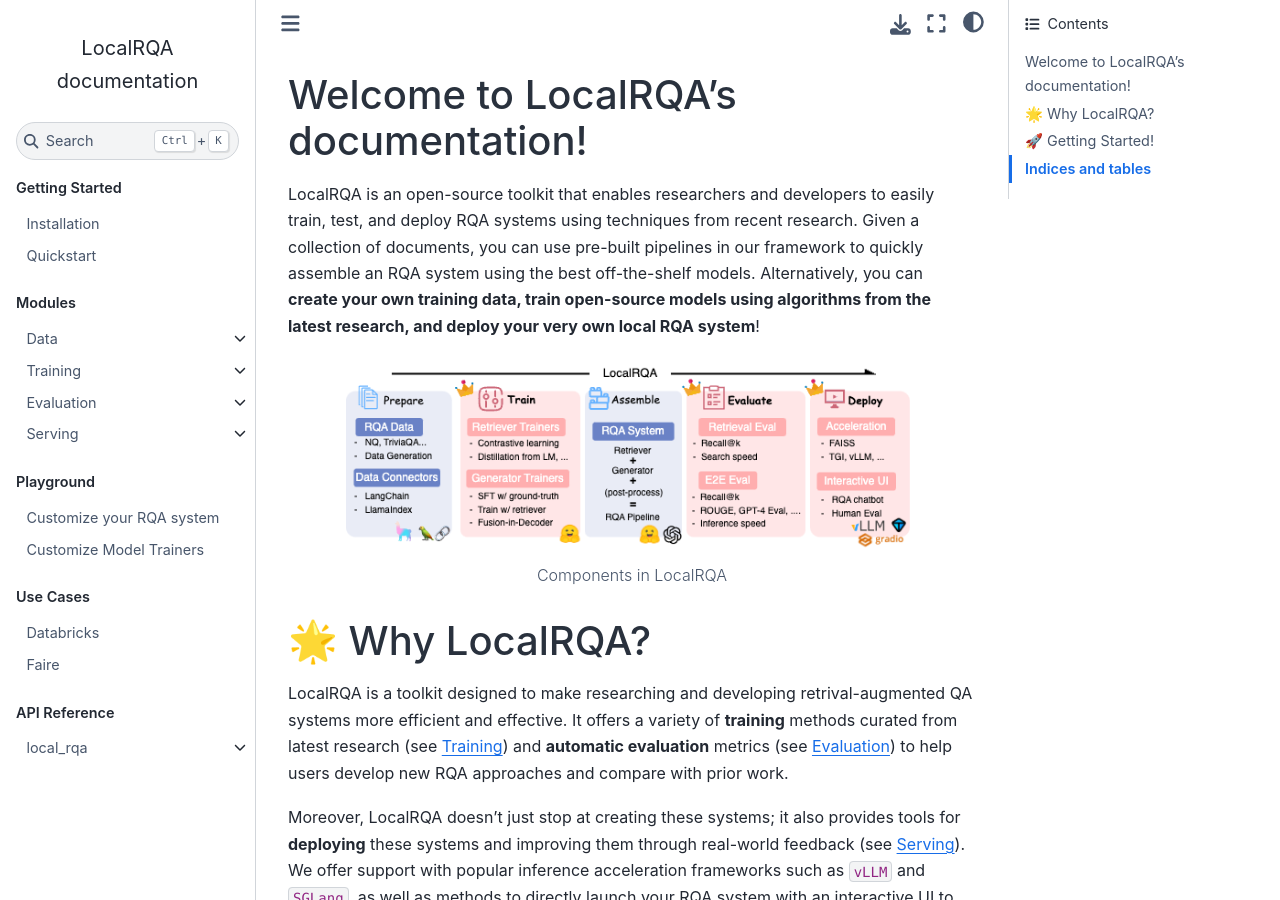
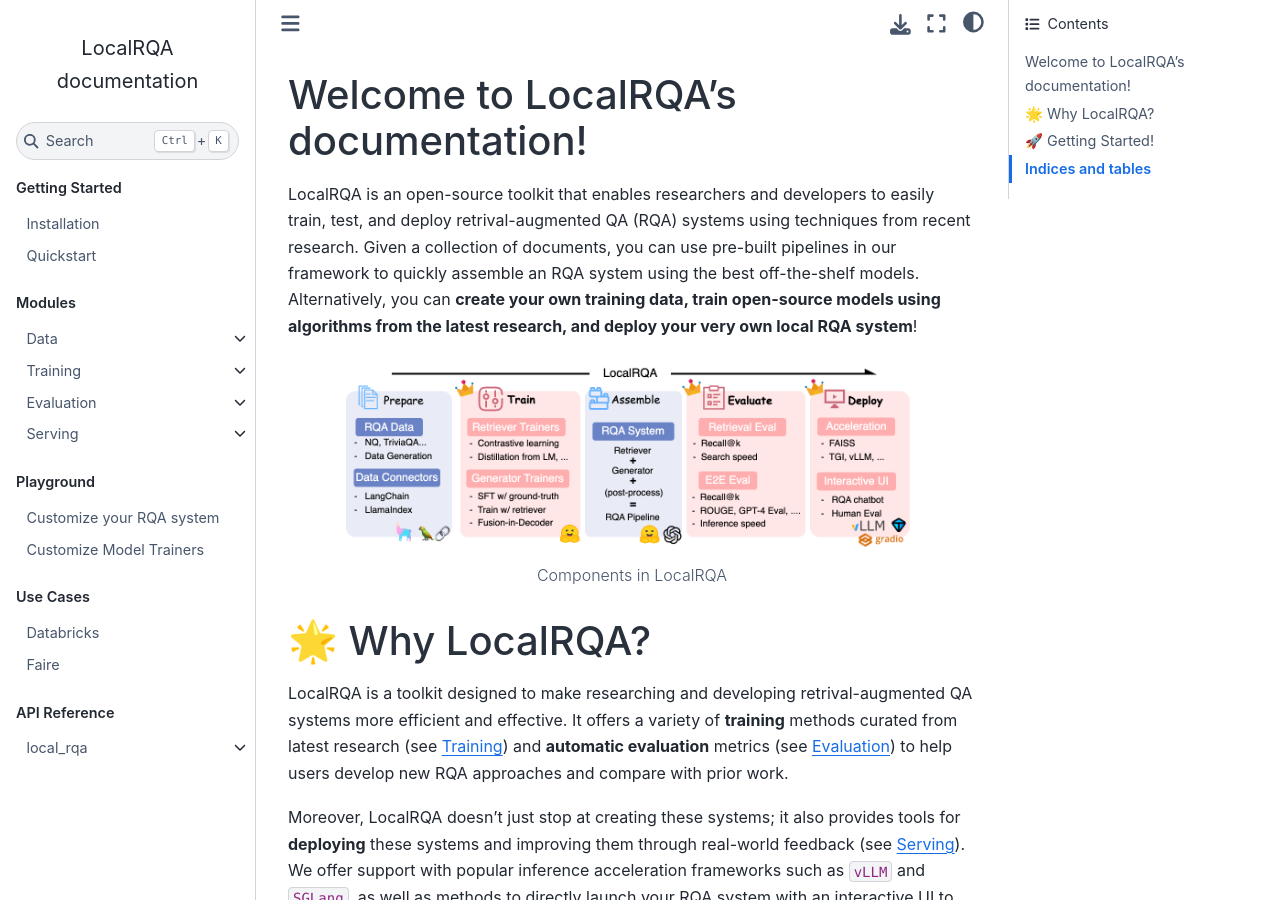
Before and after one commit to jasonyux/LocalRQA, a Sphinx documentation site: the page built from docs/index.rst, in a window 1280 px wide and 900 px high. Built offline with Sphinx 7.4.7 and the Sphinx Book theme 1.1.4, drawn with Linux system fonts in a browser that asks for light colours.

```diff
--- a/docs/index.rst
+++ b/docs/index.rst
@@ -6,7 +6,7 @@
 Welcome to LocalRQA's documentation!
 ===================================
 
-LocalRQA is an open-source toolkit that enables researchers and developers to easily train, test, and deploy RQA systems using techniques from recent research. Given a collection of documents, you can use pre-built pipelines in our framework to quickly assemble an RQA system using the best off-the-shelf models. Alternatively, you can **create your own training data, train open-source models using algorithms from the latest research, and deploy your very own local RQA system**!
+LocalRQA is an open-source toolkit that enables researchers and developers to easily train, test, and deploy retrival-augmented QA  (RQA) systems using techniques from recent research. Given a collection of documents, you can use pre-built pipelines in our framework to quickly assemble an RQA system using the best off-the-shelf models. Alternatively, you can **create your own training data, train open-source models using algorithms from the latest research, and deploy your very own local RQA system**!
 
 
 .. figure:: /_static/framework.png
```
Also changed, not shown: docs/_static/framework.png, 2 other files.
